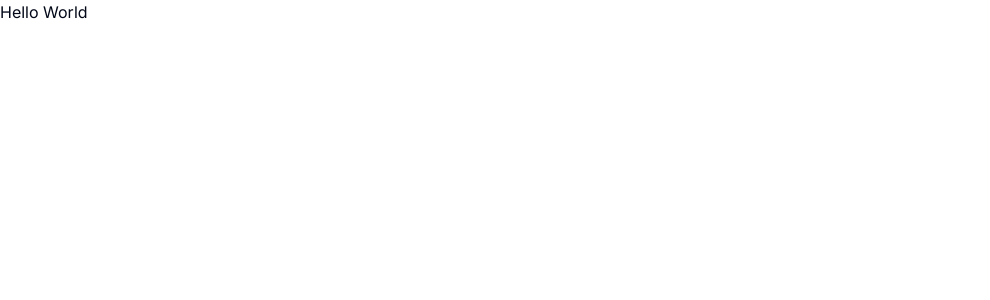
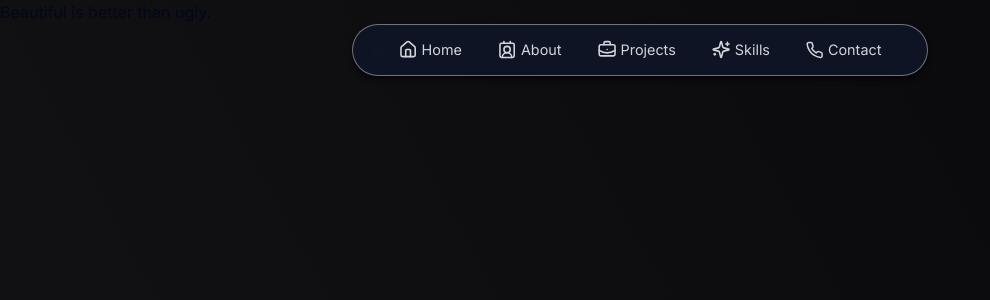
Before and after one commit to Kev-Villegas/freelancer-portfolio, a Next.js app: page / in a window 1280 px wide. Shown: the top 300 px of the page, without its empty margins (0-990 px from the left). Built offline with nearby package versions, Linux system fonts and the light colour scheme.

Commit message:
fix: fix folder routes issues

```diff
--- a/_lib/utils.ts
+++ /dev/null
@@ -1,6 +0,0 @@
-import { type ClassValue, clsx } from "clsx"
-import { twMerge } from "tailwind-merge"
-
-export function cn(...inputs: ClassValue[]) {
-  return twMerge(clsx(inputs))
-}
--- /dev/null
+++ b/app/_lib/utils.ts
@@ -0,0 +1,6 @@
+import { type ClassValue, clsx } from "clsx";
+import { twMerge } from "tailwind-merge";
+
+export function cn(...inputs: ClassValue[]) {
+  return twMerge(clsx(inputs));
+}
--- a/app/page.tsx
+++ b/app/page.tsx
@@ -1,7 +1,10 @@
+import Header from "./_components/Header";
+
 export default function Home() {
   return (
-    <div>
-      <span>Hello World</span>
+    <div className="min-h-[300vh] bg-gradient-to-bl from-zinc-950 to-zinc-900">
+      <Header />
+      <p> Beautiful is better than ugly.</p>
     </div>
   );
 }
```
Also changed, not shown: app/_components/ui/button.tsx (+13 -14 lines).
